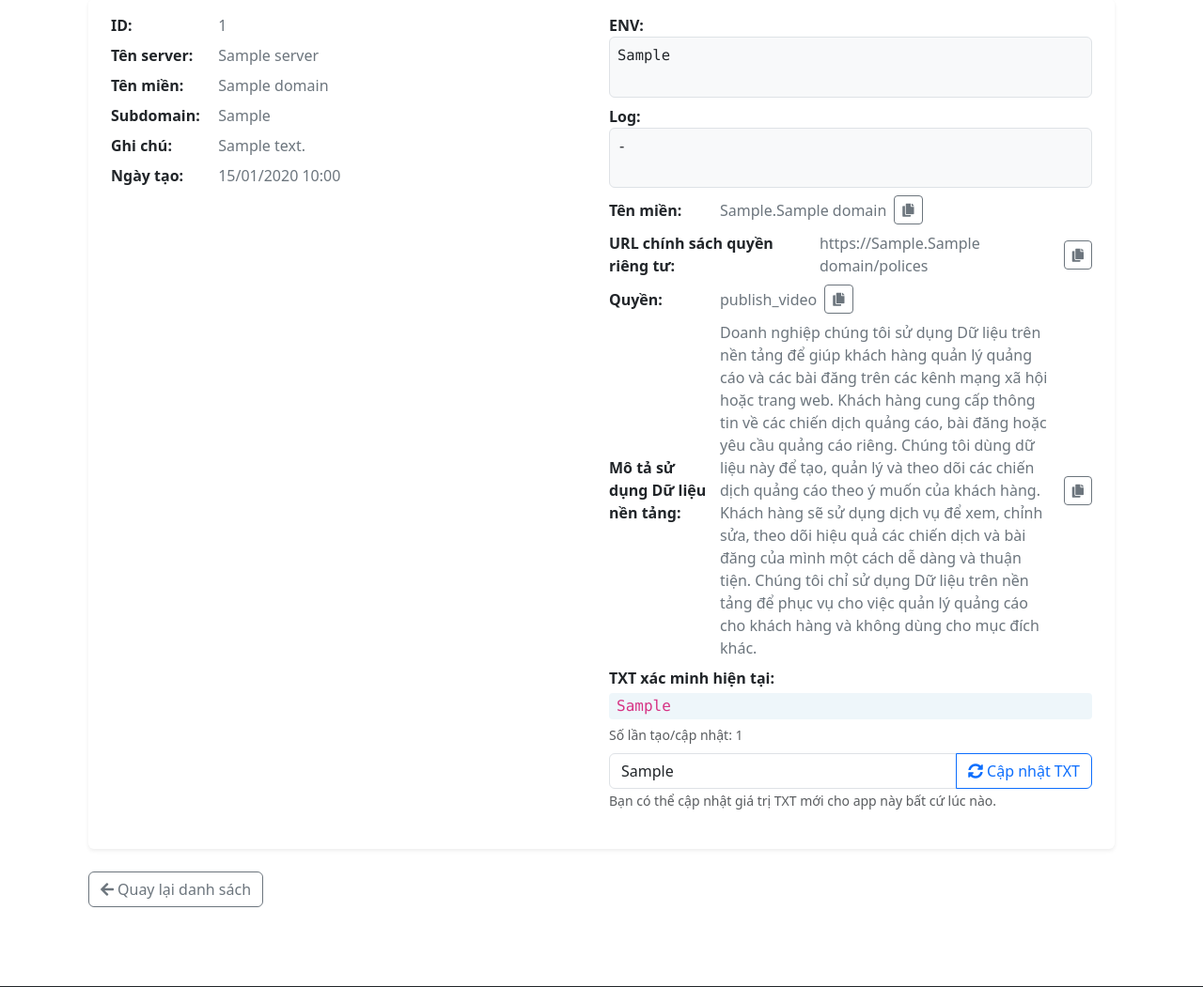
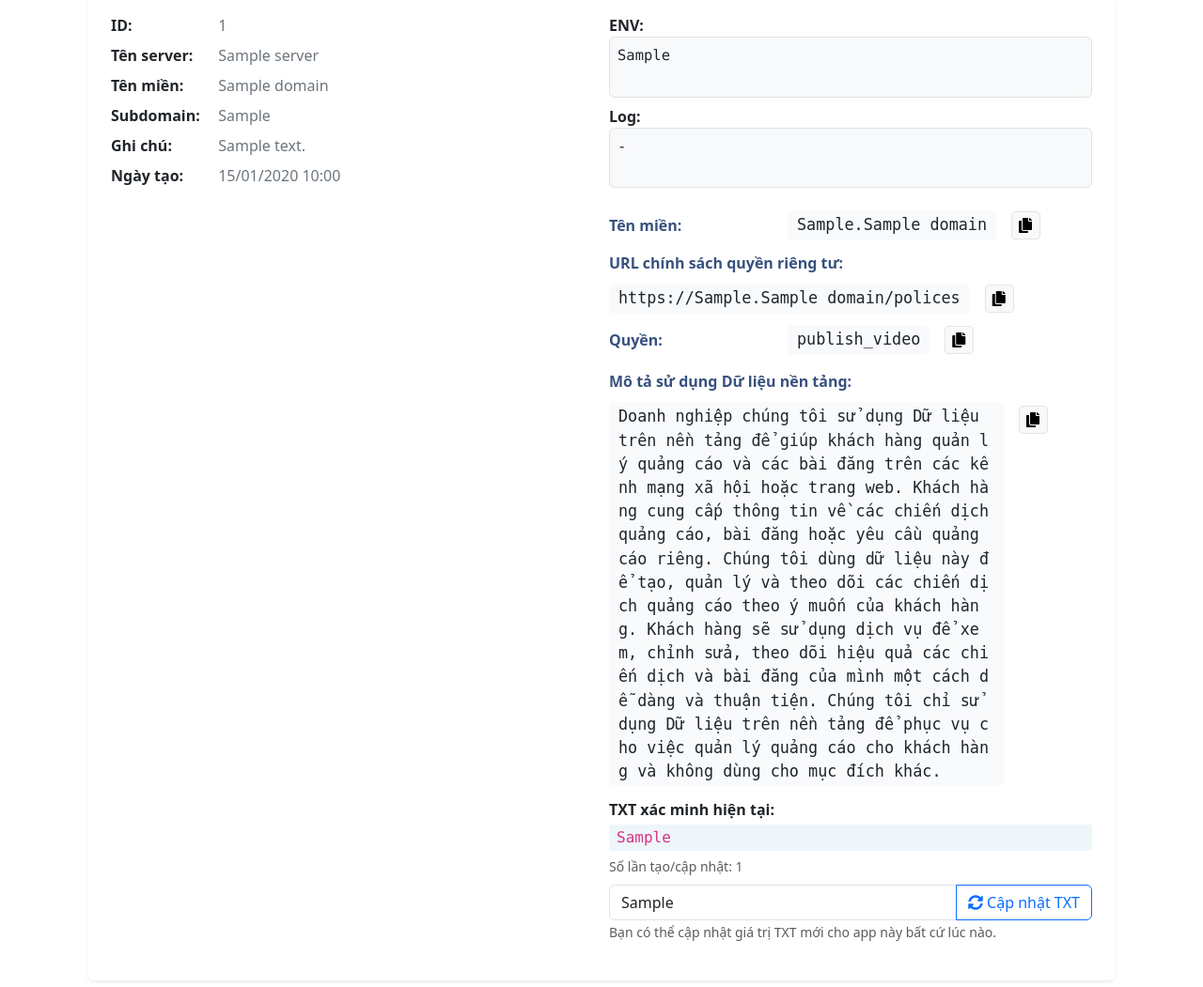
Before and after one commit to TrinhChung/ToolDeploy, a Flask app: page /deployed_app/detail/1 in a window 1280 px wide. Shown: the part 207-1258 px from the top of the page at 94% size. Run offline with Flask 3, Linux system fonts and the light colour scheme; a user stored in the database is signed in; tables that the repository leaves empty hold one stand-in row (values such as "Sample post"); some libraries are stand-ins or nearby versions.

Commit message:
custom ui

```diff
--- a/templates/deployed_app/app_detail.html
+++ b/templates/deployed_app/app_detail.html
@@ -43,51 +43,60 @@
 						<pre class="bg-light p-2 rounded border" style="font-size:0.97em; min-height:64px;">{{ app.log or '-' }}
 						</pre>
 					</div>
-					<!-- Tên miền -->
+
+					{# Tạo biến động #}
 					{% set full_domain = (app.subdomain ~ '.' if app.subdomain else '') ~ domain.name %}
+					{% set policy_url = 'https://' ~ full_domain ~ '/polices' %}
 
-					<!-- Tên miền -->
-					<div class="mb-2 d-flex align-items-center gap-2">
-						<strong>Tên miền:</strong>
-						<span class="text-secondary" id="domainText">{{ full_domain }}</span>
-						<button type="button" class="btn btn-sm btn-outline-secondary" onclick="copyToClipboard('domainText', this)">
+					<!-- BLOCK THÔNG TIN MỚI: ĐÃ TỐI ƯU GIAO DIỆN -->
+					<div class="info-block-list mt-4">
+						<div class="info-row">
+							<span class="info-label">Tên miền:</span>
+							<span class="info-value" id="domainText-{{ app.id }}">{{ full_domain }}</span>
+							<button type="button" class="btn btn-sm btn-light btn-copy"
+								onclick="copyToClipboard('domainText-{{ app.id }}', this)">
 								<i class="fa fa-copy"></i>
 							</button>
 						</div>
-
-					<!-- URL chính sách quyền riêng tư -->
-					<div class="mb-2 d-flex align-items-center gap-2">
-						<strong>URL chính sách quyền riêng tư:</strong>
-						{% set policy_url = 'https://' ~ (app.subdomain or '') ~ '.' ~ domain.name ~ '/polices' %}
-						<span class="text-secondary" id="policyUrlText">{{ policy_url }}</span>
-						<button type="button" class="btn btn-sm btn-outline-secondary" onclick="copyToClipboard('policyUrlText', this)">
+						<div class="info-row">
+							<span class="info-label">URL chính sách quyền riêng tư:</span>
+							<span class="info-value" id="policyUrlText-{{ app.id }}">{{ policy_url }}</span>
+							<button type="button" class="btn btn-sm btn-light btn-copy"
+								onclick="copyToClipboard('policyUrlText-{{ app.id }}', this)">
 								<i class="fa fa-copy"></i>
 							</button>
 						</div>
-
-					<div class="mb-2 d-flex align-items-center gap-2">
-						<strong>Quyền:</strong>
-						<span class="text-secondary" id="quyten">publish_video</span>
-						<button type="button" class="btn btn-sm btn-outline-secondary" onclick="copyToClipboard('quyten', this)">
+						<div class="info-row">
+							<span class="info-label">Quyền:</span>
+							<span class="info-value" id="quyen-{{ app.id }}">publish_video</span>
+							<button type="button" class="btn btn-sm btn-light btn-copy"
+								onclick="copyToClipboard('quyen-{{ app.id }}', this)">
 								<i class="fa fa-copy"></i>
 							</button>
 						</div>
-
-					<!-- Mô tả sử dụng Dữ liệu nền tảng -->
-					<div class="mb-2 d-flex align-items-center gap-2">
-						<strong>Mô tả sử dụng Dữ liệu nền tảng:</strong>
-						<span class="text-secondary" id="descText">
-							Doanh nghiệp chúng tôi sử dụng Dữ liệu trên nền tảng để giúp khách hàng quản lý quảng cáo và các bài đăng trên các
-							kênh mạng xã hội hoặc trang web. Khách hàng cung cấp thông tin về các chiến dịch quảng cáo, bài đăng hoặc yêu cầu
-							quảng cáo riêng. Chúng tôi dùng dữ liệu này để tạo, quản lý và theo dõi các chiến dịch quảng cáo theo ý muốn của
-							khách hàng. Khách hàng sẽ sử dụng dịch vụ để xem, chỉnh sửa, theo dõi hiệu quả các chiến dịch và bài đăng của mình
-							một cách dễ dàng và thuận tiện. Chúng tôi chỉ sử dụng Dữ liệu trên nền tảng để phục vụ cho việc quản lý quảng cáo
+						<div class="info-row align-items-start">
+							<span class="info-label pt-1">Mô tả sử dụng Dữ liệu nền tảng:</span>
+							<span class="info-value" style="max-width: 420px;" id="descText-{{ app.id }}">
+								Doanh nghiệp chúng tôi sử dụng Dữ liệu trên nền tảng để giúp khách hàng quản lý quảng cáo và các bài
+								đăng trên các
+								kênh mạng xã hội hoặc trang web. Khách hàng cung cấp thông tin về các chiến dịch quảng cáo, bài đăng
+								hoặc yêu cầu
+								quảng cáo riêng. Chúng tôi dùng dữ liệu này để tạo, quản lý và theo dõi các chiến dịch quảng cáo theo ý
+								muốn của
+								khách hàng. Khách hàng sẽ sử dụng dịch vụ để xem, chỉnh sửa, theo dõi hiệu quả các chiến dịch và bài
+								đăng của mình
+								một cách dễ dàng và thuận tiện. Chúng tôi chỉ sử dụng Dữ liệu trên nền tảng để phục vụ cho việc quản lý
+								quảng cáo
 								cho khách hàng và không dùng cho mục đích khác.
 							</span>
-						<button type="button" class="btn btn-sm btn-outline-secondary" onclick="copyToClipboard('descText', this)">
+							<button type="button" class="btn btn-sm btn-light btn-copy mt-1"
+								onclick="copyToClipboard('descText-{{ app.id }}', this)">
 								<i class="fa fa-copy"></i>
 							</button>
 						</div>
+					</div>
+					<!-- KẾT THÚC BLOCK TỐI ƯU -->
+
 					{% if verification %}
 					<div class="mb-2">
 						<strong>TXT xác minh hiện tại:</strong>
@@ -133,6 +142,65 @@
 		border-radius: 4px;
 	}
 
+	/* Tối ưu cho block mới */
+	.info-block-list {
+		margin-top: 1.2em;
+	}
+
+	.info-row {
+		display: flex;
+		align-items: center;
+		gap: 10px;
+		margin-bottom: 0.8em;
+		flex-wrap: wrap;
+		word-break: break-all;
+	}
+
+	.info-label {
+		min-width: 180px;
+		font-weight: 600;
+		color: #37517e;
+	}
+
+	.info-value {
+		font-family: 'Fira Mono', monospace, 'Consolas', 'Menlo', 'monospace';
+		color: #212529;
+		background: #f8fafc;
+		border-radius: 5px;
+		padding: 3px 10px;
+		margin-right: 6px;
+		font-size: 1.05em;
+		max-width: 100%;
+	}
+
+	.btn-copy {
+		padding: 2px 8px 2px 7px;
+		font-size: 1em;
+		border: 1px solid #e4e4e4;
+		box-shadow: none;
+		transition: background 0.18s;
+	}
+
+	.btn-copy:active,
+	.btn-copy:focus {
+		background: #eef6fa !important;
+		outline: none;
+	}
+
+	@media (max-width: 900px) {
+		.info-row {
+			flex-direction: column;
+			align-items: flex-start;
+			gap: 4px;
+		}
+
+		.info-label,
+		.info-value {
+			font-size: 1em;
+			min-width: 0;
+		}
+	}
+
 	@media (max-width: 768px) {
 		.card-body .row>div {
 			margin-bottom: 1rem;
@@ -142,13 +210,14 @@
 <!-- Script copy cho nút -->
 <script>
 	function copyToClipboard(elementId, btn) {
-		var text = document.getElementById(elementId).innerText || '';
+		var el = document.getElementById(elementId);
+		var text = el ? el.innerText : '';
 		navigator.clipboard.writeText(text).then(function () {
-			btn.classList.remove('btn-outline-secondary');
+			btn.classList.remove('btn-light');
 			btn.classList.add('btn-success');
 			btn.innerHTML = '<i class="fa fa-check"></i>';
 			setTimeout(function () {
-				btn.classList.add('btn-outline-secondary');
+				btn.classList.add('btn-light');
 				btn.classList.remove('btn-success');
 				btn.innerHTML = '<i class="fa fa-copy"></i>';
 			}, 1200);
```
Lines whose indentation alone changed are shown as unchanged.
